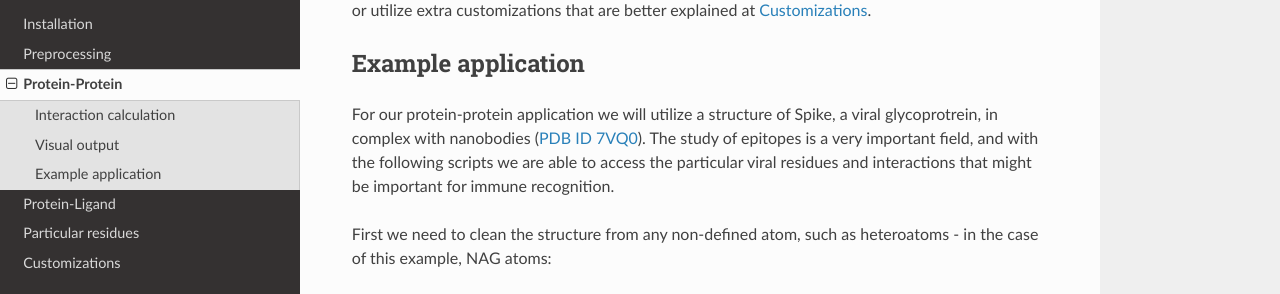
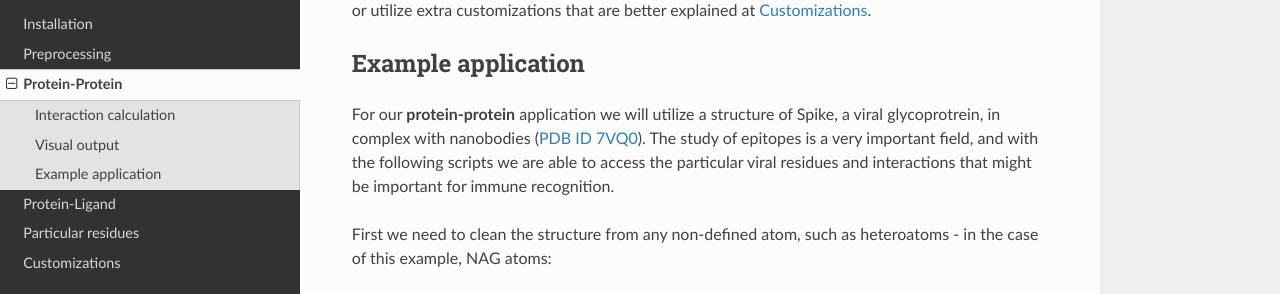
Before and after one commit to nataliateruel/Surfaces_tutorial, a Sphinx documentation site: the page built from docs/source/Protein-protein.rst, in a window 1280 px wide and 900 px high, scrolled down 421 px. Shown: the part 153-447 px from the top of the window. Built offline with Sphinx 7.4.7 and the Read the Docs theme 2.0.0, drawn with Linux system fonts in a browser that asks for light colours.

```diff
--- a/docs/source/Protein-protein.rst
+++ b/docs/source/Protein-protein.rst
@@ -22,7 +22,7 @@ or utilize extra customizations that are better explained at `Customizations <ht
 Example application
 ----------------
 
-For our protein-protein application we will utilize a structure of Spike, a viral glycoprotrein, in complex with nanobodies (`PDB ID 7VQ0 <https://www.rcsb.org/structure/7VQ0>`_). The study of epitopes is a very important field, and with the following scripts we are able to access the particular viral residues and interactions that might be important for immune recognition.
+For our **protein-protein** application we will utilize a structure of Spike, a viral glycoprotrein, in complex with nanobodies (`PDB ID 7VQ0 <https://www.rcsb.org/structure/7VQ0>`_). The study of epitopes is a very important field, and with the following scripts we are able to access the particular viral residues and interactions that might be important for immune recognition.
 
 First we need to clean the structure from any non-defined atom, such as heteroatoms - in the case of this example, NAG atoms::
 
```
